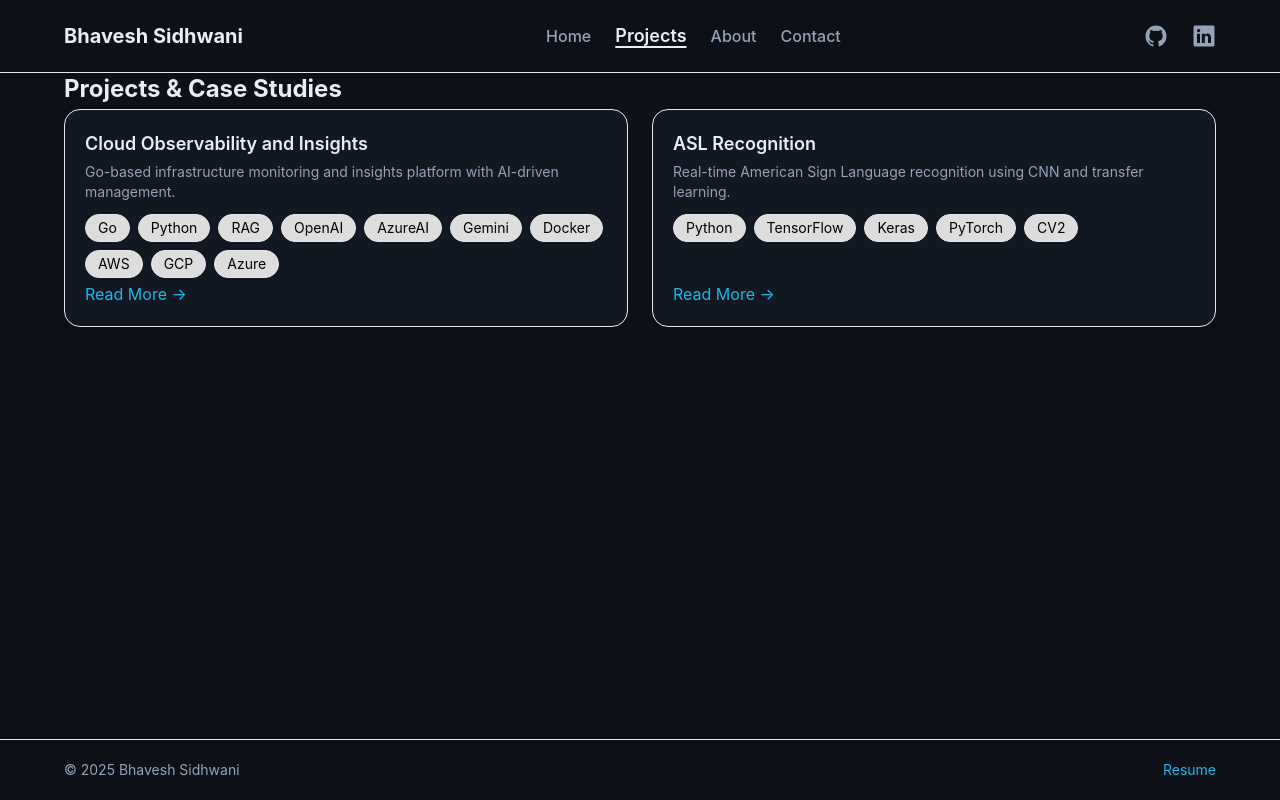
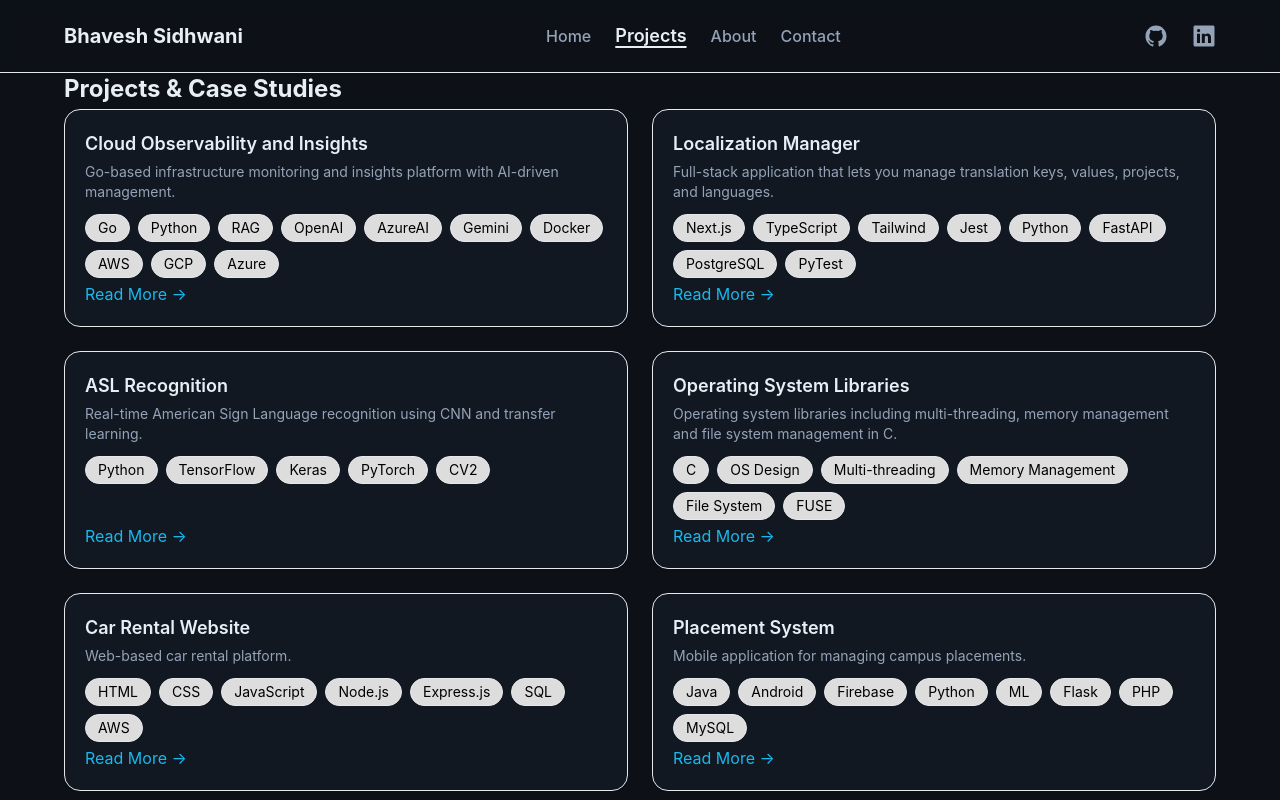
Before and after one commit to BhaveshSidhwani/Personal-Portfolio-Website, a Next.js app: page /projects in a window 1280 px wide. Shown: the top 800 px of the page. Built offline with nearby package versions, Linux system fonts and the light colour scheme.

Commit message:
[feat] Added more projects and URLs to each

```diff
--- a/content/projects/projects.ts
+++ b/content/projects/projects.ts
@@ -11,6 +11,7 @@ export type Project = {
   slug: string;
   title: string;
   impactLine: string;
+  url: string;
   tags: string[];
   timeframe: string;
   role: string;
@@ -24,6 +25,7 @@ export const projects: Project[] = [
     title: "Cloud Observability and Insights",
     impactLine:
       "Go-based infrastructure monitoring and insights platform with AI-driven management.",
+    url: "",
     tags: [
       "Go",
       "Python",
@@ -55,13 +57,48 @@ export const projects: Project[] = [
     ],
   },
   {
+    slug: "localization-manager",
+    title: "Localization Manager",
+    impactLine:
+      "Full-stack application that lets you manage translation keys, values, projects, and languages.",
+    url: "https://github.com/BhaveshSidhwani/Localization-Manager",
+    tags: [
+      "Next.js",
+      "TypeScript",
+      "Tailwind",
+      "Jest",
+      "Python",
+      "FastAPI",
+      "PostgreSQL",
+      "PyTest",
+    ],
+    timeframe: "Jun 2025",
+    role: "",
+    metrics: [],
+    sections: [
+      {
+        id: "description",
+        title: "Description",
+        type: "list",
+        items: [
+          "Developed a full-stack translation key manager to list, search, paginate, and inline edit translation keys.",
+          "Implemented project and language sidebar selectors with an 'Add language' modal for easy navigation.",
+          "Optimized user experience with optimistic updates using React Query and Supabase bulk upsert.",
+          "Built a robust backend with CRUD operations, project filtering, locale endpoints, and bulk updates using FastAPI.",
+          "Patched CORS to support GET, POST, and PATCH requests from the front-end development host.",
+        ],
+      },
+    ],
+  },
+  {
     slug: "asl-recognition",
     title: "ASL Recognition",
     impactLine:
       "Real-time American Sign Language recognition using CNN and transfer learning.",
+    url: "https://github.com/BhaveshSidhwani/ASL-recognition",
     tags: ["Python", "TensorFlow", "Keras", "PyTorch", "CV2"],
     timeframe: "May 2024",
-    role: "Software Engineer",
+    role: "",
     metrics: [],
     sections: [
       {
@@ -75,4 +112,140 @@ export const projects: Project[] = [
       },
     ],
   },
+  {
+    slug: "operating-system-libraries",
+    title: "Operating System Libraries",
+    impactLine:
+      "Operating system libraries including multi-threading, memory management and file system management in C.",
+    url: "https://github.com/BhaveshSidhwani/Operating-System-Libraries",
+    tags: [
+      "C",
+      "OS Design",
+      "Multi-threading",
+      "Memory Management",
+      "File System",
+      "FUSE",
+    ],
+    timeframe: "May 2023",
+    role: "",
+    metrics: [],
+    sections: [
+      {
+        id: "description",
+        title: "Description",
+        type: "list",
+        items: [
+          "Integrated SJF, MLFQ schedulers with thread control, achieving 5% faster thread execution than pthread library.",
+          "Referenced 4GB of memory by implementing 2-level page table of 16KB page size and optimized it using TLB.",
+          "Leveraged FUSE framework to enhance I/O efficiency of disk operations by 10% for sequential operations.",
+        ],
+      },
+    ],
+  },
+  {
+    slug: "car-rental-website",
+    title: "Car Rental Website",
+    impactLine: "Web-based car rental platform.",
+    url: "https://github.com/BhaveshSidhwani/Reyoca-Car-Rental",
+    tags: ["HTML", "CSS", "JavaScript", "Node.js", "Express.js", "SQL", "AWS"],
+    timeframe: "Dec 2023",
+    role: "",
+    metrics: [],
+    sections: [
+      {
+        id: "description",
+        title: "Description",
+        type: "list",
+        items: [
+          "Developed a RESTful API gateway for a user-friendly website on AWS EC2 with data stored in S3.",
+          "Optimized SQL schema on RDS, reducing API response time by 15%.",
+          "Enhanced user experience with Stripe payments, Google Maps API, and JWT authentication.",
+        ],
+      },
+    ],
+  },
+  {
+    slug: "placement-system",
+    title: "Placement System",
+    impactLine: "Mobile application for managing campus placements.",
+    url: "https://github.com/BhaveshSidhwani/Placement-System",
+    tags: [
+      "Java",
+      "Android",
+      "Firebase",
+      "Python",
+      "ML",
+      "Flask",
+      "PHP",
+      "MySQL",
+    ],
+    timeframe: "May 2022",
+    role: "",
+    metrics: [],
+    sections: [
+      {
+        id: "description",
+        title: "Description",
+        type: "list",
+        items: [
+          "Developed an Android application to streamline campus placement processes.",
+          "Integrated a resume scorer using Cosine Similarity to match resumes with job profiles.",
+          "Implemented Random Forest algorithms to predict interview probabilities based on user tests.",
+        ],
+      },
+    ],
+  },
+  {
+    slug: "learning-management-system",
+    title: "Learning Management System",
+    impactLine:
+      "Java-based application for managing coursework and assignments.",
+    url: "https://github.com/BhaveshSidhwani/Learning-Management-System",
+    tags: ["Java", "MySQL", "Swing"],
+    timeframe: "May 2021",
+    role: "",
+    metrics: [],
+    sections: [
+      {
+        id: "description",
+        title: "Description",
+        type: "list",
+        items: [
+          "A cloud storage server to facilitate e - learning during covid.",
+          "Developed multiple APIs to allow professors to submit coursework and assignments online and students to submit solution for grading.",
+          "Implemented multi-threading on server side to improve latency.",
+        ],
+      },
+    ],
+  },
+  {
+    slug: "explore-cali",
+    title: "Explore Cali",
+    impactLine:
+      "Spring Boot microservice tutorial project for Explore California.",
+    url: "https://github.com/BhaveshSidhwani/Explore-Cali-Spring-Boot",
+    tags: [
+      "Java",
+      "Spring Boot",
+      "Spring Gateway",
+      "Docker",
+      "MongoDB",
+      "MySQL",
+    ],
+    timeframe: "Jul 2025",
+    role: "",
+    metrics: [],
+    sections: [
+      {
+        id: "description",
+        title: "Description",
+        type: "list",
+        items: [
+          "Developed multiple microservices including tour and packages, images and gateway services with Spring Boot.",
+          "Implemented API Gateway using Spring Cloud Gateway for routing and load balancing.",
+          "Containerized microservices using Docker for consistent deployment across environments.",
+        ],
+      },
+    ],
+  },
 ];
```
